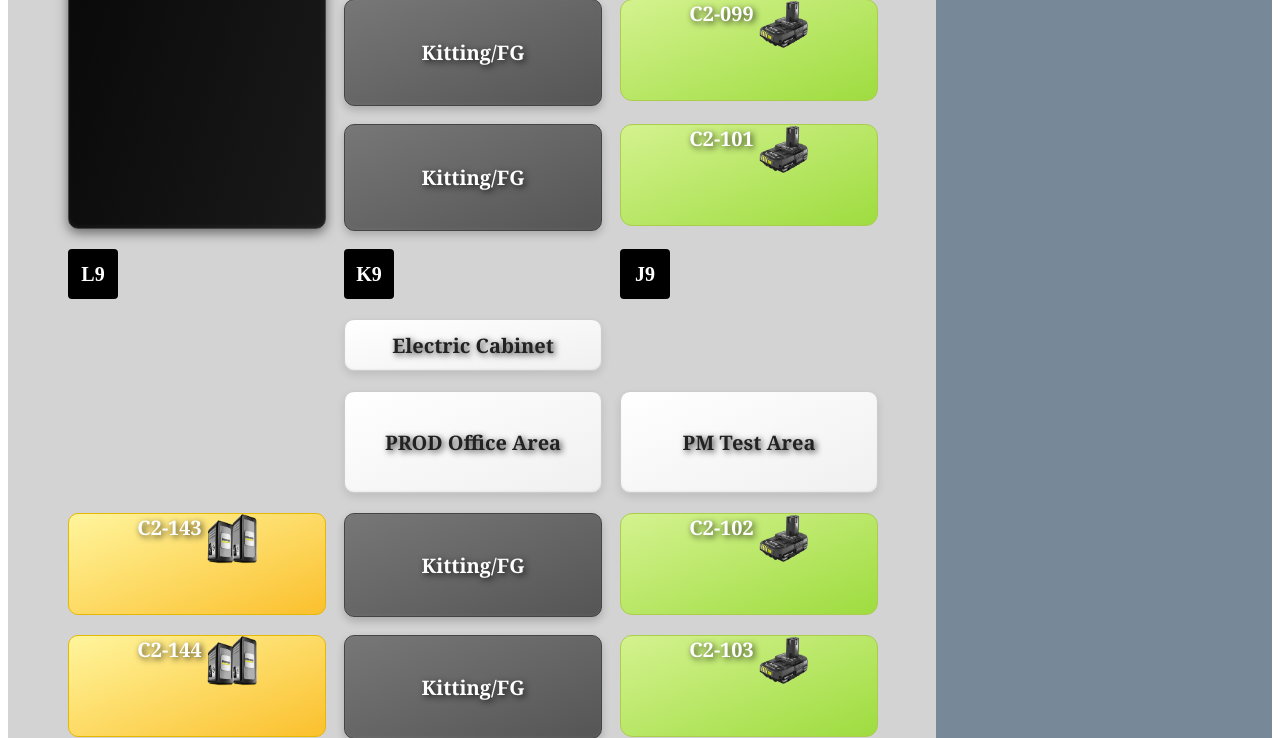
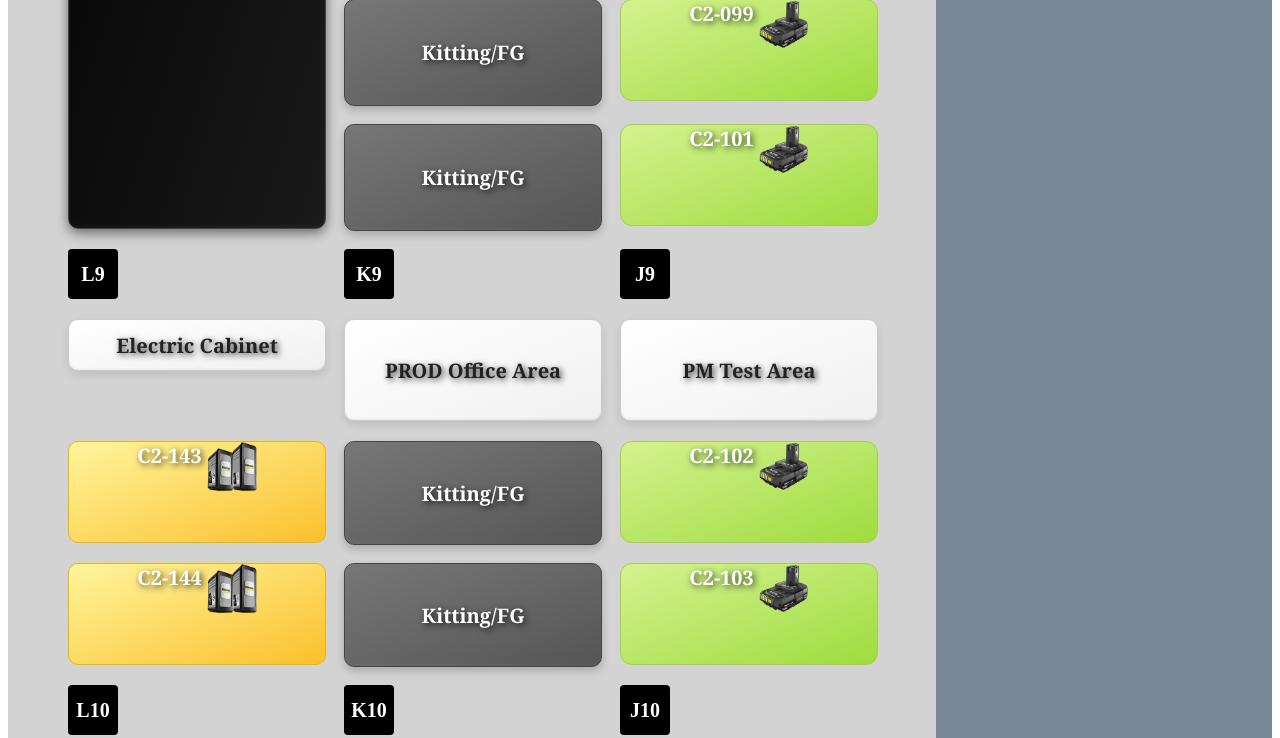
Before and after one commit to temboy92ltd/wirelessesd, a Flask app: page / in a window 1280 px wide. Shown: the part 3728-4466 px from the top of the page. Run offline with Flask 3, Linux system fonts and the light colour scheme.

Commit message:
Update Buiding.html

```diff
--- a/templates/Buiding.html
+++ b/templates/Buiding.html
@@ -681,7 +681,7 @@
             <div class="label black" style="grid-template-columns: 2;">K9</div>
             <div class="label black" style="grid-template-columns: 3;">J9</div>
 
-            <div class="box_office" style="grid-column-start: 2; height: 50px">Electric Cabinet</div>
+            <div class="box_office" style="grid-column-start: 1; height: 50px">Electric Cabinet</div>
             <div class="box_office" style="grid-column-start: 2">PROD Office Area</div>
             <div class="box_office" style="grid-column-start: 3">PM Test Area</div>
             <div class="box_skatcher" id="C2-143" style="grid-column-start: 1;" onclick="openPopup('C2-143')">C2-143 <img src="/static/pic/katcher.png" alt="logo" class="box-icon"></div>
```
